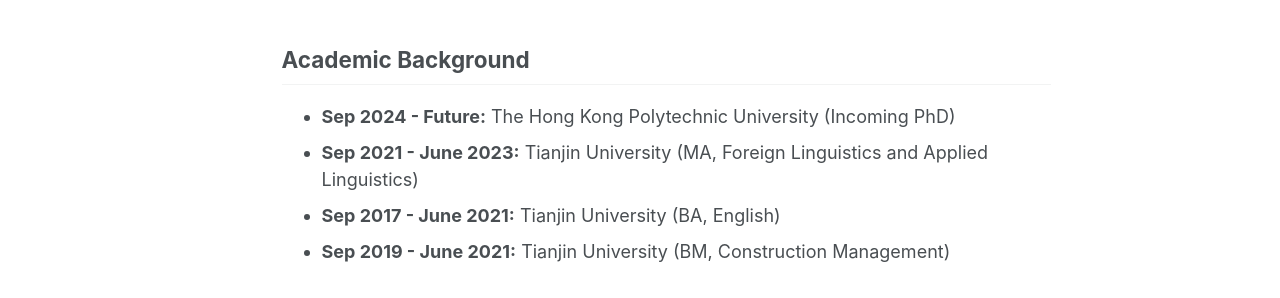
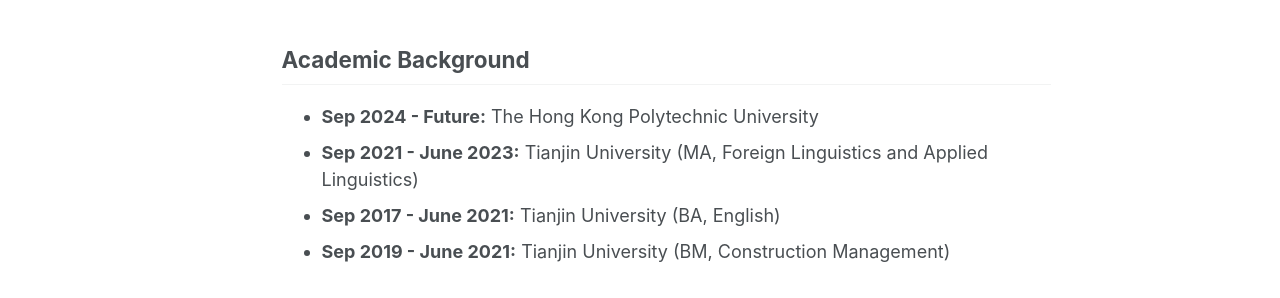
Before and after one commit to litonglinguistics/litonglinguistics.github.io, a Jekyll site: the page built from _pages/about.md, in a window 1280 px wide and 1297 px high. Shown: the part 632-930 px from the top of the window. Built offline with Jekyll 4.4.1, drawn with Linux system fonts in a browser that asks for light colours; some web fonts are replaced.

Commit message:
Update about.md

```diff
--- a/_pages/about.md
+++ b/_pages/about.md
@@ -22,7 +22,7 @@ My master's research focuses on L2 and L3 intonation aqcuisition. Currently, I'm
 
 
 ## Academic Background
-- **Sep 2024 - Future:** The Hong Kong Polytechnic University (Incoming PhD) <br>
+- **Sep 2024 - Future:** The Hong Kong Polytechnic University <br>
 - **Sep 2021 - June 2023:** Tianjin University (MA, Foreign Linguistics and Applied Linguistics)
 - **Sep 2017 - June 2021:** Tianjin University (BA, English)
 - **Sep 2019 - June 2021:** Tianjin University (BM, Construction Management)
```
